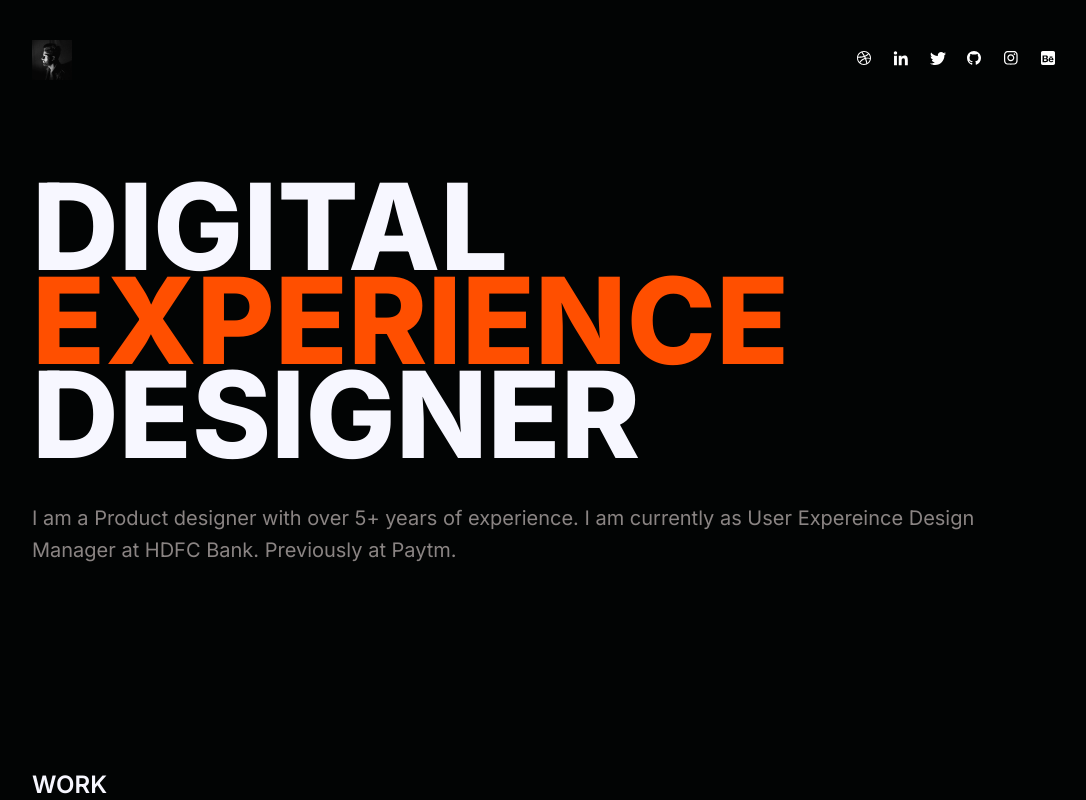
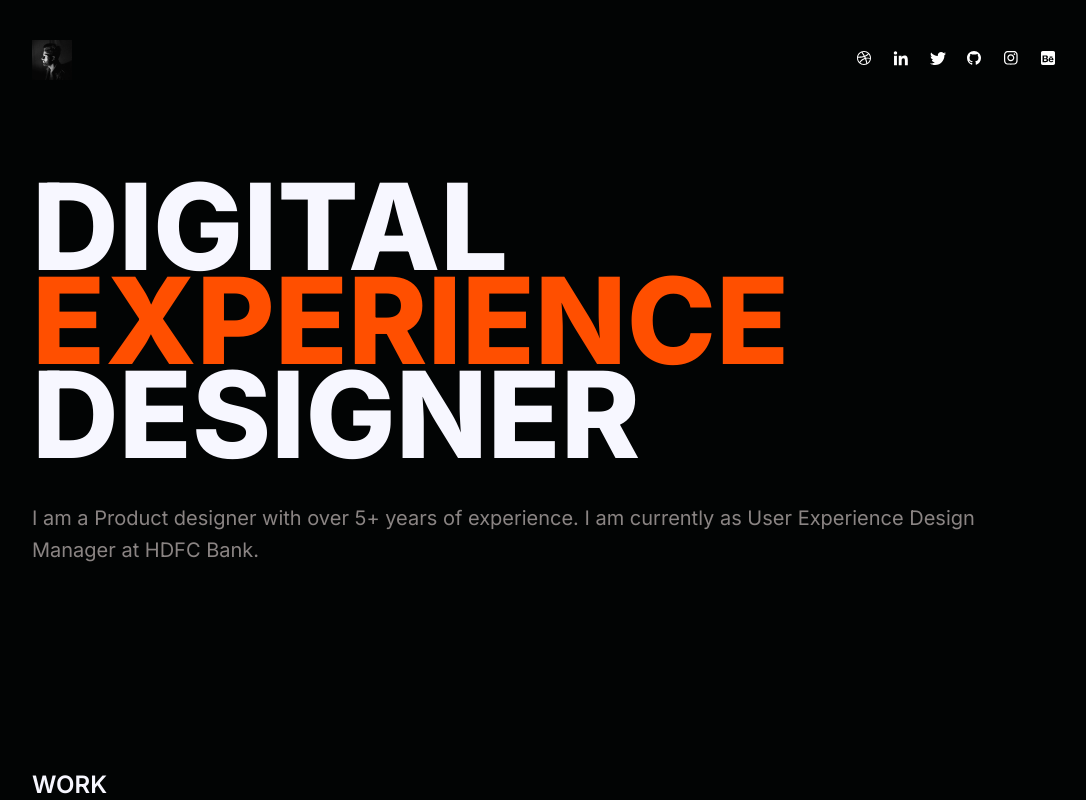
Before and after one commit to Vraj247/myport4.0, a React (Create React App) app: page / in a window 1280 px wide. Shown: the top 800 px of the page, without its empty margins (96-1182 px from the left). Built offline with nearby package versions, Linux system fonts and the light colour scheme.

Commit message:
Spell updated

```diff
--- a/src/App.js
+++ b/src/App.js
@@ -41,7 +41,7 @@ function App() {
                 <h2>Experience</h2>
                 <h1>Designer</h1>
                 <div className="subtext">
-                <h3> I am a Product designer with over 5+ years of experience. I am currently as User Expereince Design Manager at HDFC Bank. Previously at Paytm.
+                <h3> I am a Product designer with over 5+ years of experience. I am currently as User Experience Design Manager at HDFC Bank.
                 </h3>
                 </div>
         </div>
```
